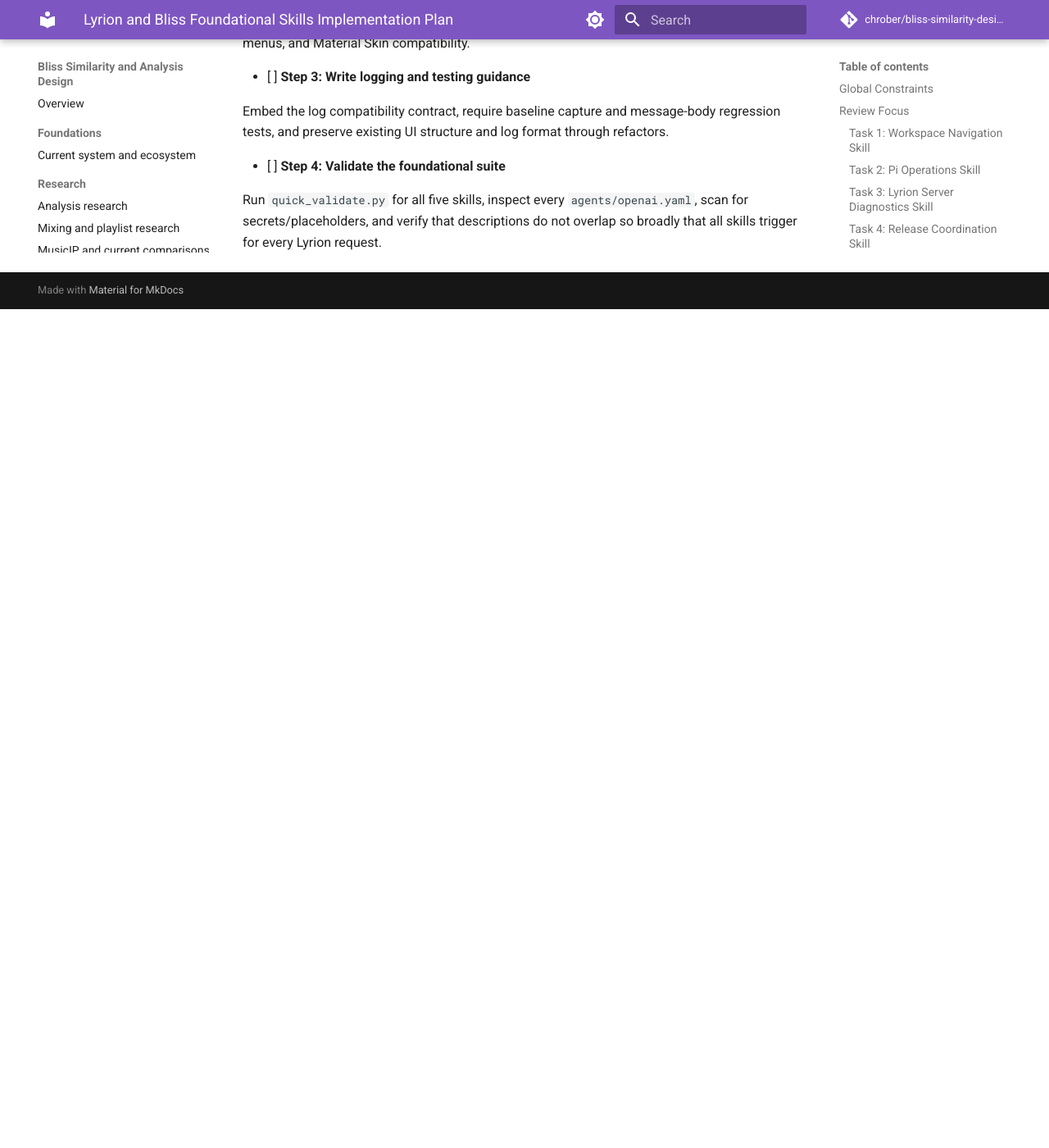
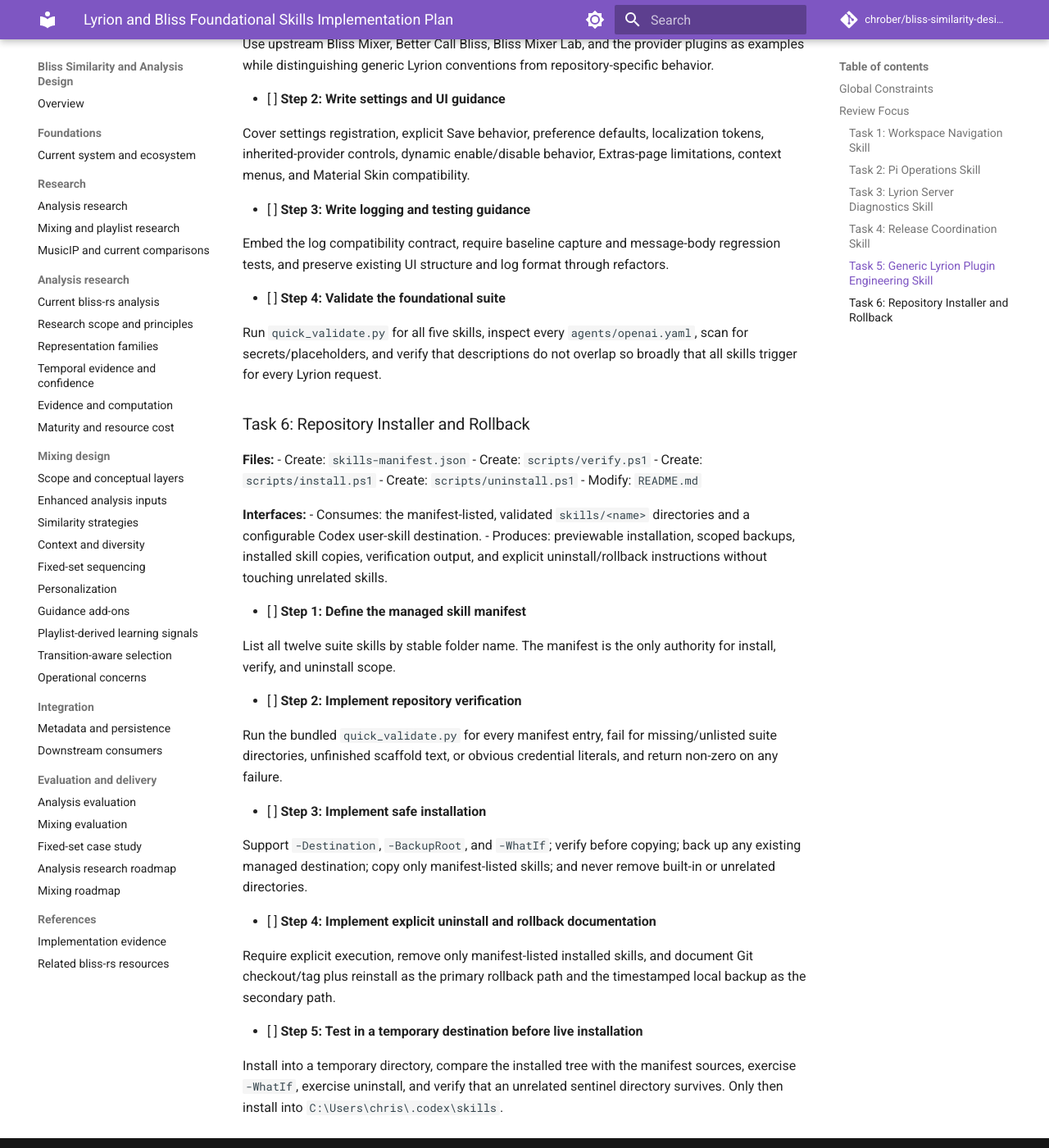
Before and after one commit to chrober/bliss-similarity-design, an MkDocs documentation site: the page built from docs/superpowers/plans/2026-10-09-lyrion-bliss-foundational-skills.md, in a window 1280 px wide and 1400 px high, scrolled down 5214 px. Shown: the whole window at 82% size. Built offline with MkDocs 1.6.1 and Material for MkDocs 9.7.7, drawn with Linux system fonts in a browser that asks for light colours; comment, search, counter and statistics services are not loaded; before the commit the page ends 5591 px from its top, so only the background shows below that; some of the changed text lies outside the part shown.

Commit message:
docs: version and install agent skills from repository

```diff
--- a/docs/superpowers/plans/2026-10-09-lyrion-bliss-foundational-skills.md
+++ b/docs/superpowers/plans/2026-10-09-lyrion-bliss-foundational-skills.md
@@ -4,7 +4,7 @@
 
 **Goal:** Create the foundational user-profile skills that locate the Bliss workspace, operate the Pi safely, diagnose Lyrion, coordinate releases, and guide generic Lyrion plugin work.
 
-**Architecture:** Each skill is independently discoverable under `C:\Users\chris\.codex\skills` and keeps its `SKILL.md` concise. Conditional operational detail lives in focused references so a reachability check does not load deployment, database, and release instructions unnecessarily.
+**Architecture:** Versioned skill sources live under `skills/` in the private `codex-lyrion-bliss-skills` repository and are installed into `C:\Users\chris\.codex\skills` only after validation. Each skill remains independently discoverable and keeps its `SKILL.md` concise; conditional operational detail lives in focused references so a reachability check does not load deployment, database, and release instructions unnecessarily.
 
 **Tech Stack:** Codex skills, Markdown, YAML, PowerShell, bundled `skill-creator` initializer and validator.
 
@@ -19,6 +19,7 @@
 - Do not restart Lyrion while a player is active unless the user explicitly authorizes it after being told.
 - Preserve existing log category, level, message body, field order, spacing, punctuation, and conditional fields unless the user explicitly requests a log-format change.
 - The user-profile skills directory is not assumed to be a Git repository; do not initialize one or commit there.
+- The private `codex-lyrion-bliss-skills` repository is the source of truth. Literal `C:\Users\chris\.codex\skills\<name>` create paths below denote installed destinations; create their versioned source files at `skills/<name>` in the repository and install them only through the validated installer.
 
 ## Review Focus
 
@@ -173,3 +174,36 @@
 - [ ] **Step 4: Validate the foundational suite**
 
 Run `quick_validate.py` for all five skills, inspect every `agents/openai.yaml`, scan for secrets/placeholders, and verify that descriptions do not overlap so broadly that all skills trigger for every Lyrion request.
+
+### Task 6: Repository Installer and Rollback
+
+**Files:**
+- Create: `skills-manifest.json`
+- Create: `scripts/verify.ps1`
+- Create: `scripts/install.ps1`
+- Create: `scripts/uninstall.ps1`
+- Modify: `README.md`
+
+**Interfaces:**
+- Consumes: the manifest-listed, validated `skills/<name>` directories and a configurable Codex user-skill destination.
+- Produces: previewable installation, scoped backups, installed skill copies, verification output, and explicit uninstall/rollback instructions without touching unrelated skills.
+
+- [ ] **Step 1: Define the managed skill manifest**
+
+List all twelve suite skills by stable folder name. The manifest is the only authority for install, verify, and uninstall scope.
+
+- [ ] **Step 2: Implement repository verification**
+
+Run the bundled `quick_validate.py` for every manifest entry, fail for missing/unlisted suite directories, unfinished scaffold text, or obvious credential literals, and return non-zero on any failure.
+
+- [ ] **Step 3: Implement safe installation**
+
+Support `-Destination`, `-BackupRoot`, and `-WhatIf`; verify before copying; back up any existing managed destination; copy only manifest-listed skills; and never remove built-in or unrelated directories.
+
+- [ ] **Step 4: Implement explicit uninstall and rollback documentation**
+
+Require explicit execution, remove only manifest-listed installed skills, and document Git checkout/tag plus reinstall as the primary rollback path and the timestamped local backup as the secondary path.
+
+- [ ] **Step 5: Test in a temporary destination before live installation**
+
+Install into a temporary directory, compare the installed tree with the manifest sources, exercise `-WhatIf`, exercise uninstall, and verify that an unrelated sentinel directory survives. Only then install into `C:\Users\chris\.codex\skills`.
```
Also changed, not shown: docs/superpowers/plans/2026-10-09-bliss-development-skills.md (+1 -0 lines), docs/superpowers/plans/2026-10-09-bliss-workflow-skills.md (+1 -0 lines), docs/superpowers/specs/2026-10-07-lyrion-bliss-agent-skills-design.md (+10 -2 lines).
